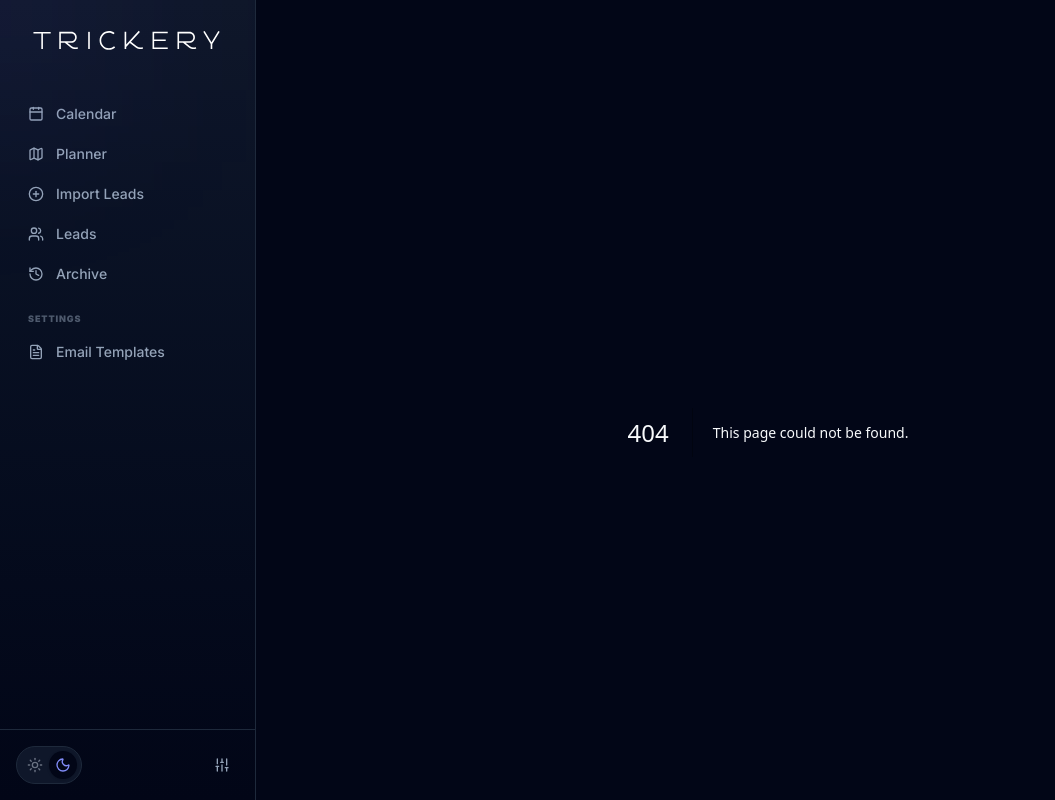
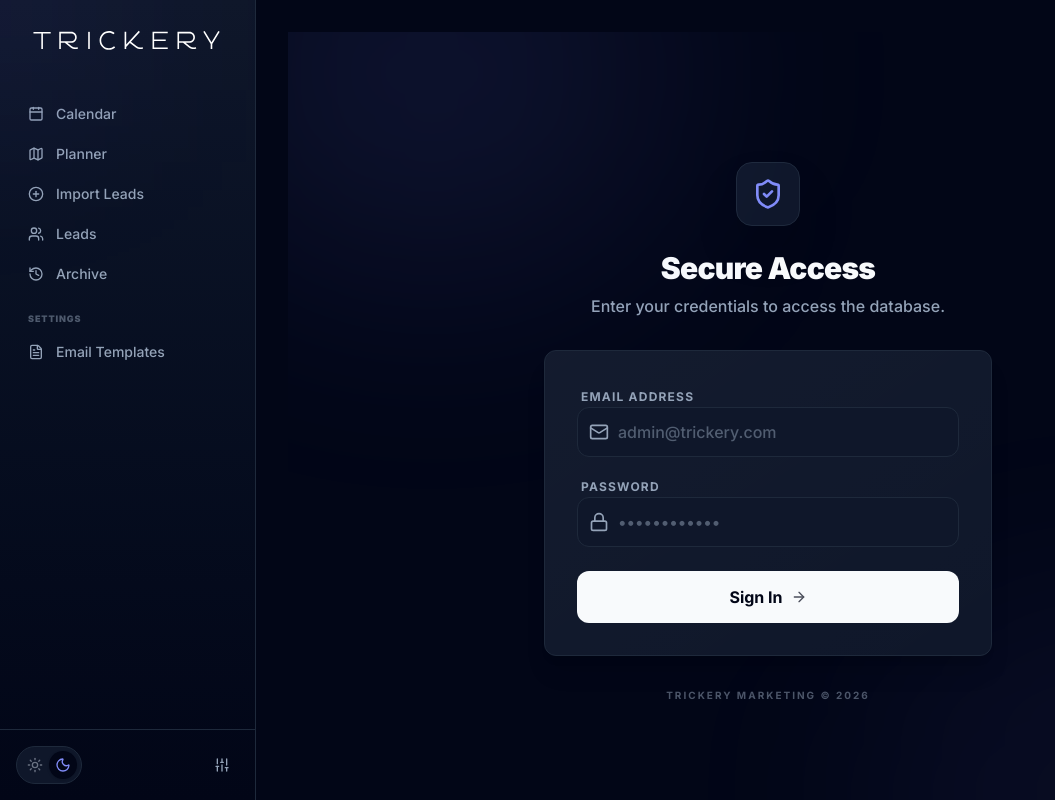
Before and after one commit to WRNRBRGR/trickery_outreach, a Next.js app: page /login in a window 1280 px wide. Before the commit this address had no page. Shown: the whole page, without its empty margins (0-1055 px from the left). Built offline with nearby package versions, Linux system fonts and the light colour scheme.

Commit message:
feat: implement Supabase authentication with client, server, and middleware integration alongside a custom login page

```diff
--- /dev/null
+++ b/src/app/login/actions.ts
@@ -0,0 +1,25 @@
+'use server'
+
+import { revalidatePath } from 'next/cache'
+import { redirect } from 'next/navigation'
+import { createClient } from '@/utils/supabase/server'
+
+export async function login(formData: FormData) {
+  const supabase = await createClient()
+
+  // type-casting here for convenience
+  // in practice, you should validate your inputs
+  const data = {
+    email: formData.get('email') as string,
+    password: formData.get('password') as string,
+  }
+
+  const { error } = await supabase.auth.signInWithPassword(data)
+
+  if (error) {
+    redirect('/login?error=Invalid login credentials')
+  }
+
+  revalidatePath('/', 'layout')
+  redirect('/')
+}
--- /dev/null
+++ b/src/app/login/page.tsx
@@ -0,0 +1,113 @@
+'use client'
+
+import { useState, Suspense } from 'react'
+import { login } from './actions'
+import { useSearchParams } from 'next/navigation'
+import { Loader2, Lock, Mail, ArrowRight, ShieldCheck } from 'lucide-react'
+
+function LoginForm() {
+  const searchParams = useSearchParams()
+  const error = searchParams.get('error')
+  const [loading, setLoading] = useState(false)
+
+  return (
+    <form
+      className="glass-panel p-8 space-y-6 relative z-10"
+      onSubmit={(e) => {
+        setLoading(true)
+        const formData = new FormData(e.currentTarget)
+        login(formData).catch(() => setLoading(false))
+      }}
+    >
+      {error && (
+        <div className="bg-red-500/10 border border-red-500/20 text-red-500 text-sm font-bold px-4 py-3 rounded-xl flex items-center space-x-2">
+          <span className="h-2 w-2 rounded-full bg-red-500 animate-pulse" />
+          <span>{error}</span>
+        </div>
+      )}
+
+      <div className="space-y-4">
+        <div className="space-y-1.5">
+          <label className="text-xs font-bold uppercase tracking-widest text-[var(--muted)] pl-1">Email Address</label>
+          <div className="relative">
+            <div className="absolute left-3 top-1/2 -translate-y-1/2 text-[var(--muted)]">
+              <Mail className="w-5 h-5" />
+            </div>
+            <input
+              name="email"
+              type="email"
+              required
+              placeholder="admin@trickery.com"
+              className="w-full bg-[var(--surface)] border border-[var(--border)] focus:border-[var(--accent)]/50 focus:ring-1 focus:ring-[var(--accent)]/50 rounded-xl px-10 py-3 text-[var(--foreground)] placeholder:text-[var(--muted)]/50 outline-none transition-all font-medium"
+            />
+          </div>
+        </div>
+
+        <div className="space-y-1.5">
+          <label className="text-xs font-bold uppercase tracking-widest text-[var(--muted)] pl-1">Password</label>
+          <div className="relative">
+            <div className="absolute left-3 top-1/2 -translate-y-1/2 text-[var(--muted)]">
+              <Lock className="w-5 h-5" />
+            </div>
+            <input
+              name="password"
+              type="password"
+              required
+              placeholder="••••••••••••"
+              className="w-full bg-[var(--surface)] border border-[var(--border)] focus:border-[var(--accent)]/50 focus:ring-1 focus:ring-[var(--accent)]/50 rounded-xl px-10 py-3 text-[var(--foreground)] placeholder:text-[var(--muted)]/50 outline-none transition-all font-medium"
+            />
+          </div>
+        </div>
+      </div>
+
+      <button
+        type="submit"
+        disabled={loading}
+        className="w-full bg-[var(--foreground)] text-[var(--background)] font-bold rounded-xl py-3.5 flex items-center justify-center hover:scale-[1.02] active:scale-[0.98] transition-all disabled:opacity-70 disabled:hover:scale-100 group"
+      >
+        {loading ? (
+          <Loader2 className="w-5 h-5 animate-spin" />
+        ) : (
+          <div className="flex items-center space-x-2">
+            <span>Sign In</span>
+            <ArrowRight className="w-4 h-4 opacity-70 group-hover:translate-x-1 transition-transform" />
+          </div>
+        )}
+      </button>
+    </form>
+  )
+}
+
+export default function LoginPage() {
+  return (
+    <div className="min-h-screen flex items-center justify-center bg-[var(--background)] p-4 relative overflow-hidden">
+      {/* Background aesthetics */}
+      <div className="absolute top-[-20%] left-[-10%] w-[50%] h-[50%] bg-[var(--accent)]/10 blur-[120px] rounded-full pointer-events-none" />
+      <div className="absolute bottom-[-20%] right-[-10%] w-[50%] h-[50%] bg-[var(--accent)]/5 blur-[100px] rounded-full pointer-events-none" />
+
+      <div className="w-full max-w-md animate-in fade-in slide-in-from-bottom-8 duration-700">
+        <div className="flex flex-col items-center mb-8">
+          <div className="h-16 w-16 bg-[var(--surface)] border border-[var(--border)] rounded-2xl flex items-center justify-center mb-6 shadow-2xl shadow-[var(--accent)]/10">
+            <ShieldCheck className="w-8 h-8 text-[var(--accent)]" />
+          </div>
+          <h1 className="text-3xl font-black tracking-tight text-center">Secure Access</h1>
+          <p className="text-[var(--muted)] text-center mt-2 font-medium">
+            Enter your credentials to access the database.
+          </p>
+        </div>
+
+        <Suspense fallback={
+          <div className="glass-panel p-8 flex justify-center items-center relative z-10">
+            <Loader2 className="w-8 h-8 animate-spin text-[var(--accent)]" />
+          </div>
+        }>
+          <LoginForm />
+        </Suspense>
+
+        <p className="text-center text-[10px] font-bold uppercase tracking-[0.2em] text-[var(--muted)] mt-8 opacity-50">
+          Trickery Marketing © 2026
+        </p>
+      </div>
+    </div>
+  )
+}
--- /dev/null
+++ b/src/proxy.ts
@@ -0,0 +1,19 @@
+import { type NextRequest } from 'next/server'
+import { updateSession } from '@/utils/supabase/middleware'
+
+export default async function proxy(request: NextRequest) {
+  return await updateSession(request)
+}
+
+export const config = {
+  matcher: [
+    /*
+     * Match all request paths except for the ones starting with:
+     * - _next/static (static files)
+     * - _next/image (image optimization files)
+     * - favicon.ico (favicon file)
+     * Feel free to modify this pattern to include more paths.
+     */
+    '/((?!_next/static|_next/image|favicon.ico|.*\\.(?:svg|png|jpg|jpeg|gif|webp)$).*)',
+  ],
+}
--- /dev/null
+++ b/src/utils/supabase/client.ts
@@ -0,0 +1,9 @@
+import { createBrowserClient } from '@supabase/ssr'
+import { Database } from '@/types/database'
+
+export function createClient() {
+  return createBrowserClient<Database>(
+    process.env.NEXT_PUBLIC_SUPABASE_URL!,
+    process.env.NEXT_PUBLIC_SUPABASE_ANON_KEY!
+  )
+}
--- /dev/null
+++ b/src/utils/supabase/middleware.ts
@@ -0,0 +1,70 @@
+import { createServerClient } from '@supabase/ssr'
+import { NextResponse, type NextRequest } from 'next/server'
+
+export async function updateSession(request: NextRequest) {
+  let supabaseResponse = NextResponse.next({
+    request,
+  })
+
+  const supabase = createServerClient(
+    process.env.NEXT_PUBLIC_SUPABASE_URL!,
+    process.env.NEXT_PUBLIC_SUPABASE_ANON_KEY!,
+    {
+      cookies: {
+        getAll() {
+          return request.cookies.getAll()
+        },
+        setAll(cookiesToSet) {
+          cookiesToSet.forEach(({ name, value, options }) => request.cookies.set(name, value))
+          supabaseResponse = NextResponse.next({
+            request,
+          })
+          cookiesToSet.forEach(({ name, value, options }) =>
+            supabaseResponse.cookies.set(name, value, options)
+          )
+        },
+      },
+    }
+  )
+
+  // Do not run code between createServerClient and
+  // supabase.auth.getUser(). A simple mistake could make it very hard to debug
+  // issues with users being randomly logged out.
+
+  // IMPORTANT: DO NOT use supabase.auth.getSession() here! It only checks if the cookie is there.
+  // getUser() validates the token against the Supabase Auth server.
+  const {
+    data: { user },
+  } = await supabase.auth.getUser()
+
+  const isPublicRoute = request.nextUrl.pathname.startsWith('/login')
+
+  if (!user && !isPublicRoute) {
+    // no user, potentially respond by redirecting the user to the login page
+    const url = request.nextUrl.clone()
+    url.pathname = '/login'
+    return NextResponse.redirect(url)
+  }
+
+  if (user && isPublicRoute) {
+    // If user is already logged in and tries to go to /login, redirect them back to home
+    const url = request.nextUrl.clone()
+    url.pathname = '/'
+    return NextResponse.redirect(url)
+  }
+
+  // IMPORTANT: You *must* return the supabaseResponse object as it is.
+  // If you're creating a new response object with NextResponse.next() make sure to:
+  // 1. Pass the request in it, like so:
+  //    const myNewResponse = NextResponse.next({ request })
+  // 2. Copy over the cookies, like so:
+  //    myNewResponse.cookies.setAll(supabaseResponse.cookies.getAll())
+  // 3. Change the myNewResponse object to fit your needs, but avoid changing
+  //    the cookies!
+  // 4. Finally:
+  //    return myNewResponse
+  // If this is not done, you may be causing the browser and server to go out
+  // of sync and terminate the user's session prematurely!
+
+  return supabaseResponse
+}
--- /dev/null
+++ b/src/utils/supabase/server.ts
@@ -0,0 +1,30 @@
+import { createServerClient } from '@supabase/ssr'
+import { cookies } from 'next/headers'
+import { Database } from '@/types/database'
+
+export async function createClient() {
+  const cookieStore = await cookies()
+
+  return createServerClient<Database>(
+    process.env.NEXT_PUBLIC_SUPABASE_URL!,
+    process.env.NEXT_PUBLIC_SUPABASE_ANON_KEY!,
+    {
+      cookies: {
+        getAll() {
+          return cookieStore.getAll()
+        },
+        setAll(cookiesToSet) {
+          try {
+            cookiesToSet.forEach(({ name, value, options }) => {
+              cookieStore.set(name, value, options)
+            })
+          } catch (error) {
+            // The `set` method was called from a Server Component.
+            // This can be ignored if you have middleware refreshing
+            // user sessions.
+          }
+        },
+      },
+    }
+  )
+}
```
